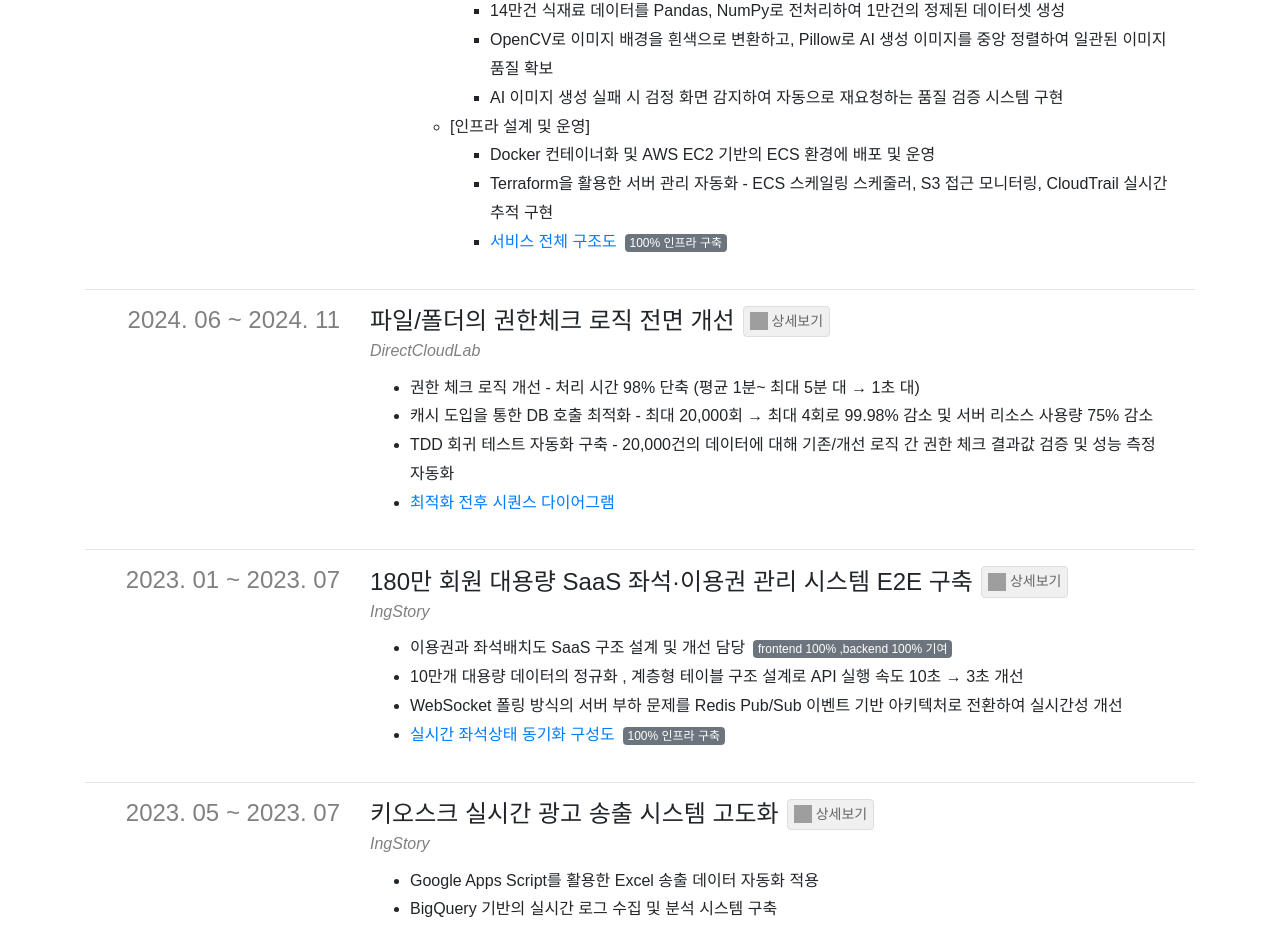
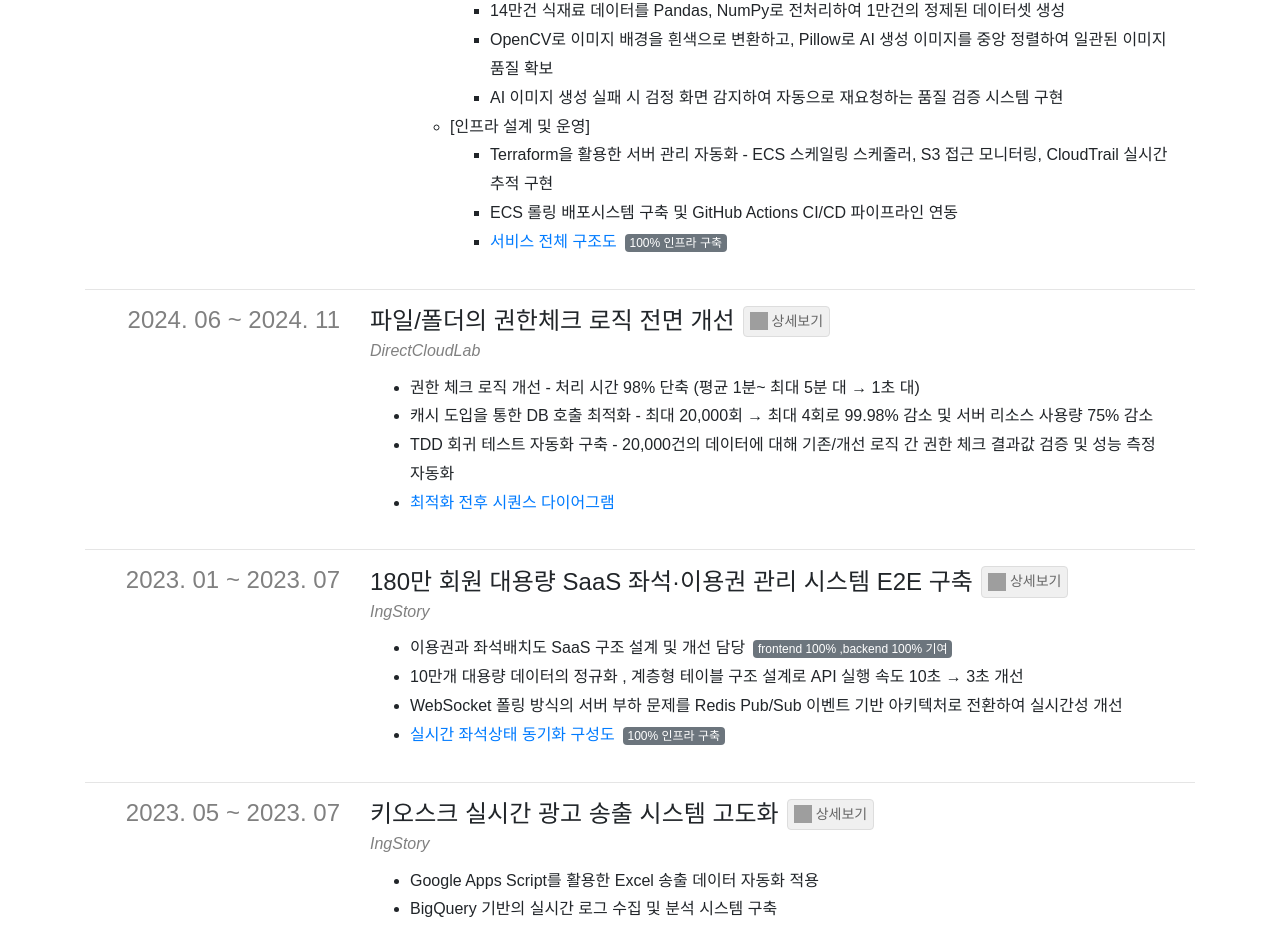
Before and after one commit to jiyeongdev/resume, a Next.js app: page / in a window 1280 px wide. Shown: the part 3097-4024 px from the top of the page. Built offline with nearby package versions, Linux system fonts and the light colour scheme; grey boxes are pictures that could not be loaded; a web font is replaced by a local one.

Commit message:
fridgepal - git actions 및 ecs 롤링배포 상세 추가

```diff
--- a/payload/project.ts
+++ b/payload/project.ts
@@ -63,11 +63,11 @@ const project: IProject.Payload = {
               content: '[인프라 설계 및 운영]',
               descriptions: [
                 {
-                  content: 'Docker 컨테이너화 및 AWS EC2 기반의 ECS 환경에 배포 및 운영',
+                  content:
+                    'Terraform을 활용한 서버 관리 자동화 - ECS 스케일링 스케줄러, S3 접근 모니터링, CloudTrail 실시간 추적 구현',
                 },
                 {
-                  content:
-                    'Terraform을 활용한 서버 관리 자동화 - ECS 스케일링 스케줄러, S3 접근 모니터링, CloudTrail 실시간 추적 구현',
+                  content: 'ECS 롤링 배포시스템 구축 및 GitHub Actions CI/CD 파이프라인 연동',
                 },
                 // {
                 //   content: 'HTTPS(SSL 인증서)를 적용한 보안 통신 환경 구성',
```
Also changed, not shown: 2 other files (tests, documents, lock files or other folders).
